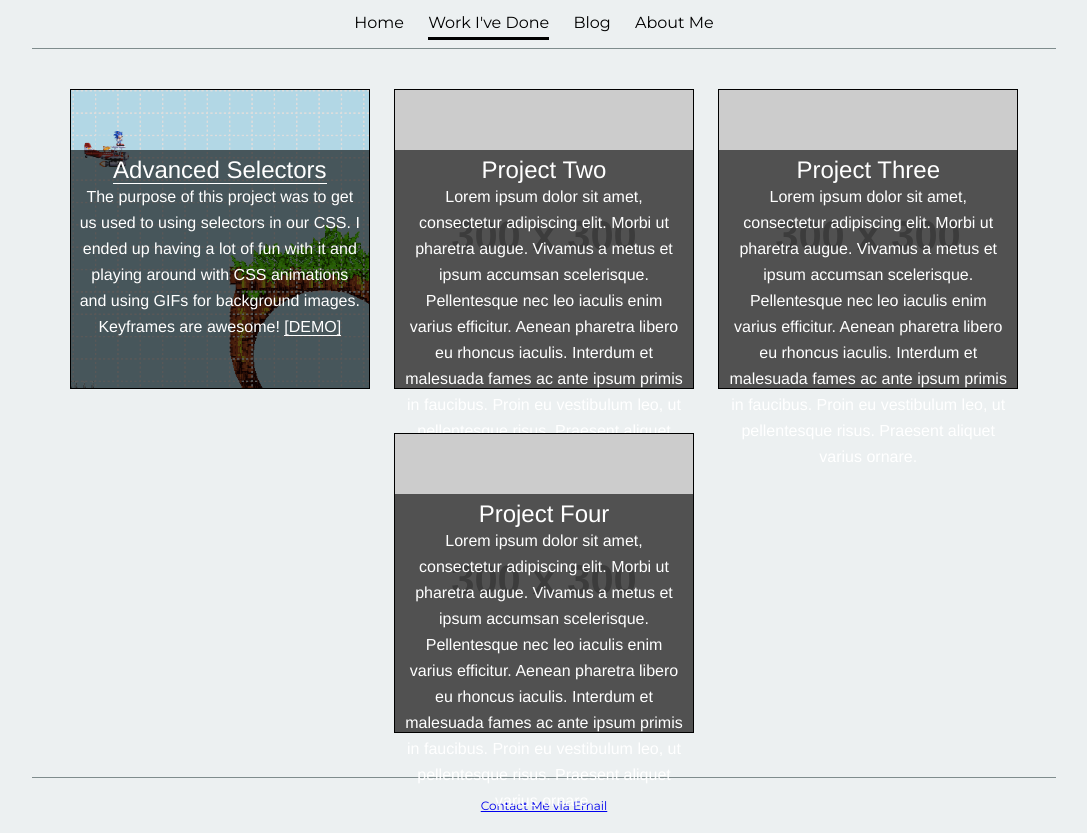
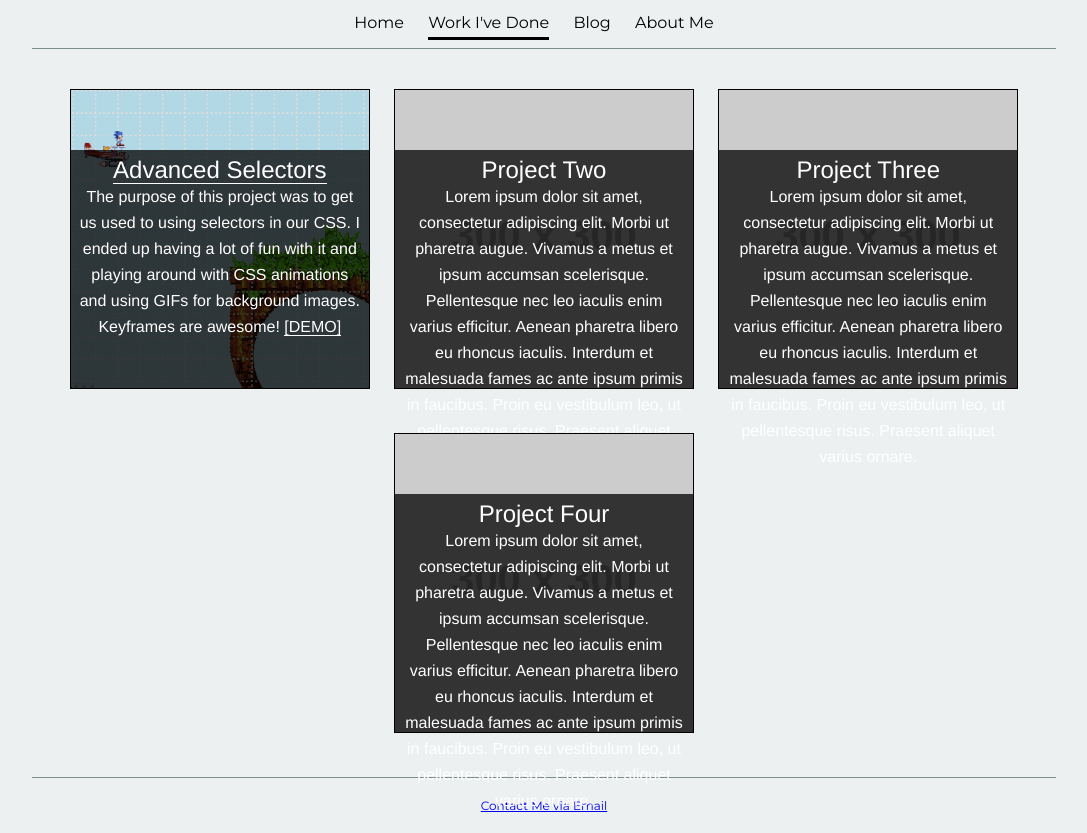
Before and after one commit to akbarbmirza/akbarbmirza.github.io, a plain HTML site: page work.html in a window 1280 px wide. Shown: the part 72-905 px from the top of the page, without its empty margins (96-1183 px from the left). Drawn offline with nearby package versions, Linux system fonts and the light colour scheme; placeholder pictures from the web are drawn by us.

Commit message:
Increase Opacity

```diff
--- a/css/img-slider.css
+++ b/css/img-slider.css
@@ -29,7 +29,7 @@
   width: 100%;
   height: 80%;
 
-  background-color: rgba(0, 0, 0, 0.6);
+  background-color: rgba(0, 0, 0, 0.75);
   color: white;
 
   font-size: 125%;
```
